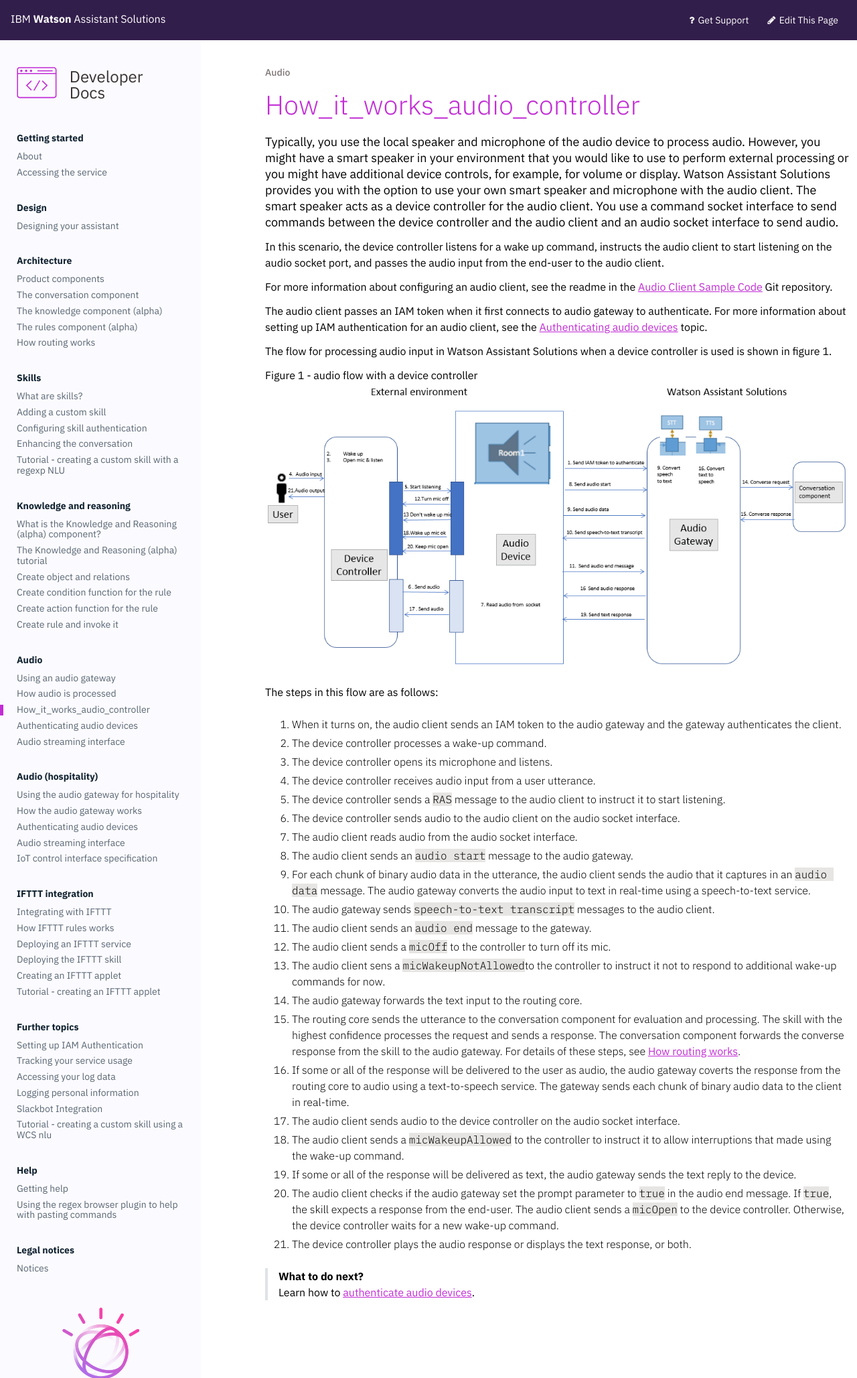
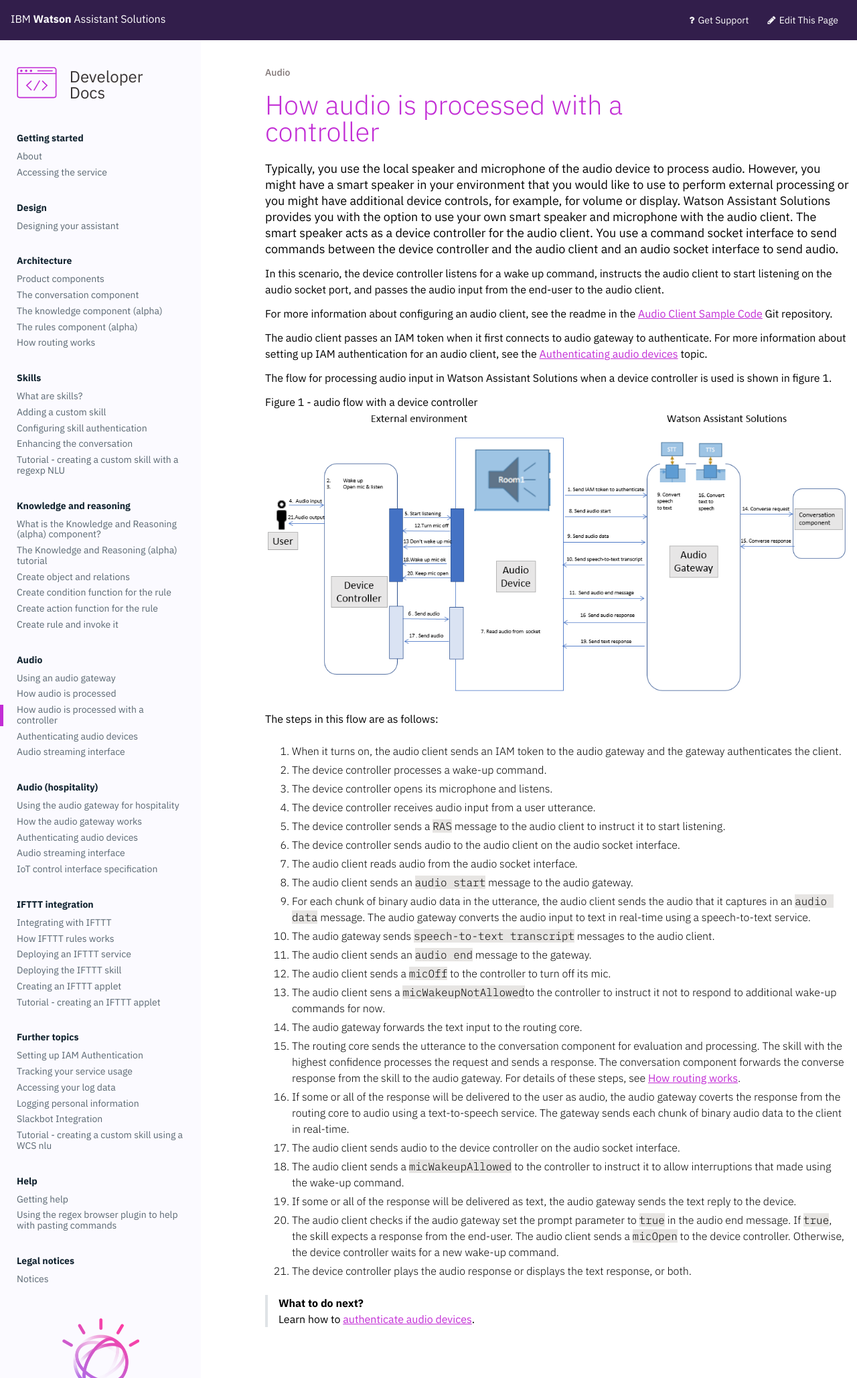
Before and after one commit to Watson-Personal-Assistant/developer, a Jekyll site: the page built from _content/audio/how_it_works_audio_controller.md, in a window 1280 px wide. Shown: the whole page at 67% size. Built offline with Jekyll 4.4.1, drawn with Linux system fonts in a browser that asks for light colours; some web fonts are replaced.

Commit message:
Update how_it_works_audio_controller.md
Lower case title

```diff
--- a/_content/audio/how_it_works_audio_controller.md
+++ b/_content/audio/how_it_works_audio_controller.md
@@ -1,5 +1,5 @@
 ---
-Title: How audio is processed with a controller
+title: How audio is processed with a controller
 weight: 15
 ---
 Typically, you use the local speaker and microphone of the audio device to process audio. However, you might have a smart speaker in your environment that you would like to use to perform external processing or you might have additional device controls, for example, for volume or display. Watson Assistant Solutions provides you with the option to use your own smart speaker and microphone with the audio client. The smart speaker acts as a device controller for the audio client. You use a command socket interface to send commands between the device controller and the audio client and an audio socket interface to send audio.
```
